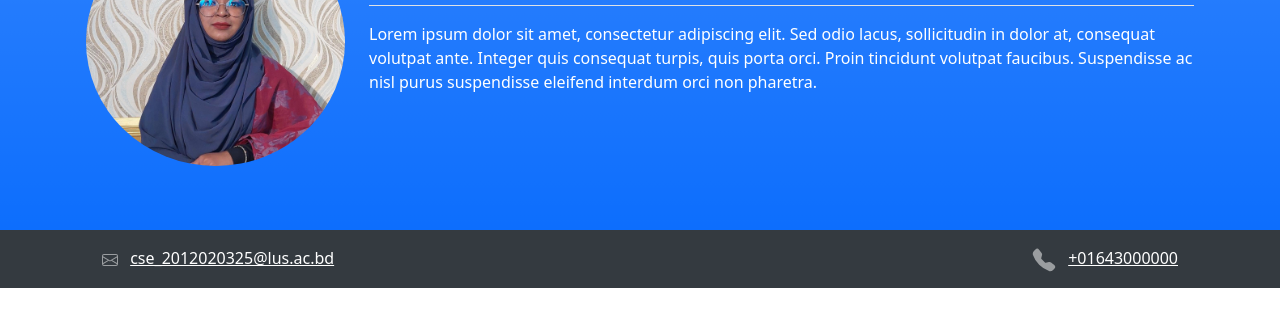
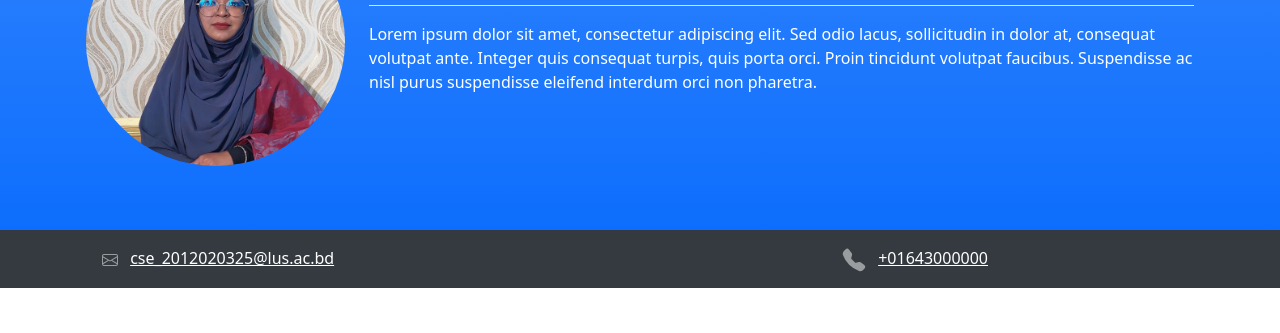
Before and after one commit to ariba3/cv-try, a plain HTML site: page index.html in a window 1280 px wide. Shown: the part 131-464 px from the top of the page. Drawn offline with nearby package versions, Linux system fonts and the light colour scheme.

Commit message:
Update index.html

```diff
--- a/index.html
+++ b/index.html
@@ -34,9 +34,10 @@
             <!-- <svg width="1.5em" height="1.5em" viewBox="0 0 16 16" class="bi bi-globe" fill="currentColor" xmlns="http://www.w3.org/2000/svg">
               <path fill-rule="evenodd" d="M0 8a8 8 0 1 1 16 0A8 8 0 0 1 0 8zm7.5-6.923c-.67.204-1.335.82-1.887 1.855A7.97 7.97 0 0 0 5.145 4H7.5V1.077zM4.09 4H2.255a7.025 7.025 0 0 1 3.072-2.472 6.7 6.7 0 0 0-.597.933c-.247.464-.462.98-.64 1.539zm-.582 3.5h-2.49c.062-.89.291-1.733.656-2.5H3.82a13.652 13.652 0 0 0-.312 2.5zM4.847 5H7.5v2.5H4.51A12.5 12.5 0 0 1 4.846 5zM8.5 5v2.5h2.99a12.495 12.495 0 0 0-.337-2.5H8.5zM4.51 8.5H7.5V11H4.847a12.5 12.5 0 0 1-.338-2.5zm3.99 0V11h2.653c.187-.765.306-1.608.338-2.5H8.5zM5.145 12H7.5v2.923c-.67-.204-1.335-.82-1.887-1.855A7.97 7.97 0 0 1 5.145 12zm.182 2.472a6.696 6.696 0 0 1-.597-.933A9.268 9.268 0 0 1 4.09 12H2.255a7.024 7.024 0 0 0 3.072 2.472zM3.82 11H1.674a6.958 6.958 0 0 1-.656-2.5h2.49c.03.877.138 1.718.312 2.5zm6.853 3.472A7.024 7.024 0 0 0 13.745 12H11.91a9.27 9.27 0 0 1-.64 1.539 6.688 6.688 0 0 1-.597.933zM8.5 12h2.355a7.967 7.967 0 0 1-.468 1.068c-.552 1.035-1.218 1.65-1.887 1.855V12zm3.68-1h2.146c.365-.767.594-1.61.656-2.5h-2.49a13.65 13.65 0 0 1-.312 2.5zm2.802-3.5h-2.49A13.65 13.65 0 0 0 12.18 5h2.146c.365.767.594 1.61.656 2.5zM11.27 2.461c.247.464.462.98.64 1.539h1.835a7.024 7.024 0 0 0-3.072-2.472c.218.284.418.598.597.933zM10.855 4H8.5V1.077c.67.204 1.335.82 1.887 1.855.173.324.33.682.468 1.068z"/>
             </svg> -->
-            <!-- <a href="#" class="text-white ml-2">www.lauracollins.com</a> -->
+            <!-- <a href="#" class="text-white ml-2">www.ariba.com</a> -->
 <!--           </div>        -->
-          <div class="col-md text-md-right">
+          <div class="col-md text-md-center pb-2 pb-md-0">
+
             <svg width="1.5em" height="1.5em" viewBox="0 0 16 16" class="bi bi-telephone-fill" fill="currentColor" xmlns="http://www.w3.org/2000/svg">
               <path fill-rule="evenodd" d="M2.267.98a1.636 1.636 0 0 1 2.448.152l1.681 2.162c.309.396.418.913.296 1.4l-.513 2.053a.636.636 0 0 0 .167.604L8.65 9.654a.636.636 0 0 0 .604.167l2.052-.513a1.636 1.636 0 0 1 1.401.296l2.162 1.681c.777.604.849 1.753.153 2.448l-.97.97c-.693.693-1.73.998-2.697.658a17.47 17.47 0 0 1-6.571-4.144A17.47 17.47 0 0 1 .639 4.646c-.34-.967-.035-2.004.658-2.698l.97-.969z"/>
             </svg>
```
